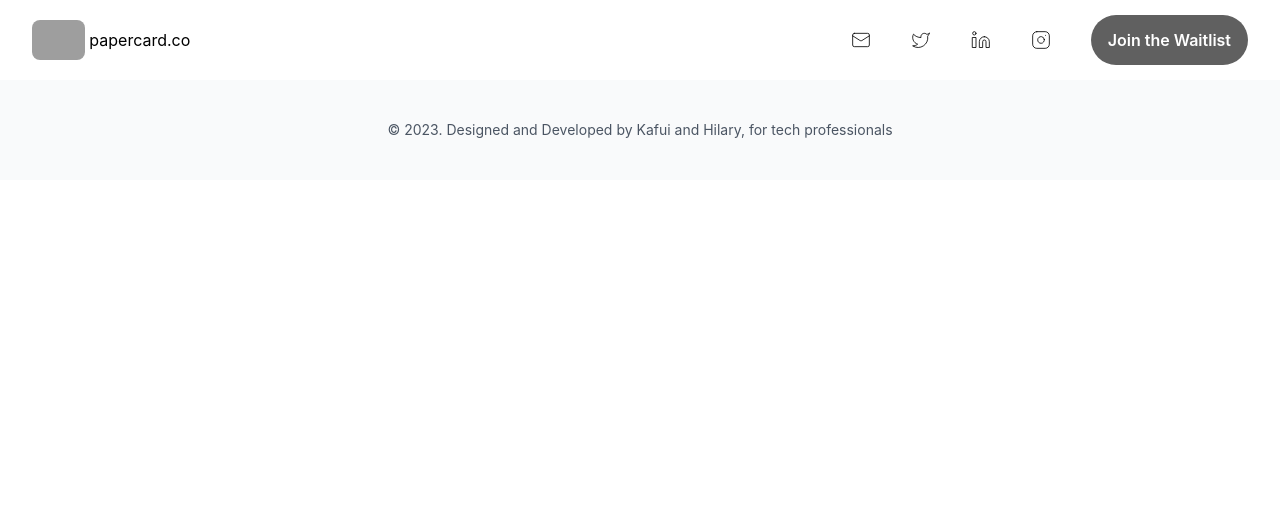
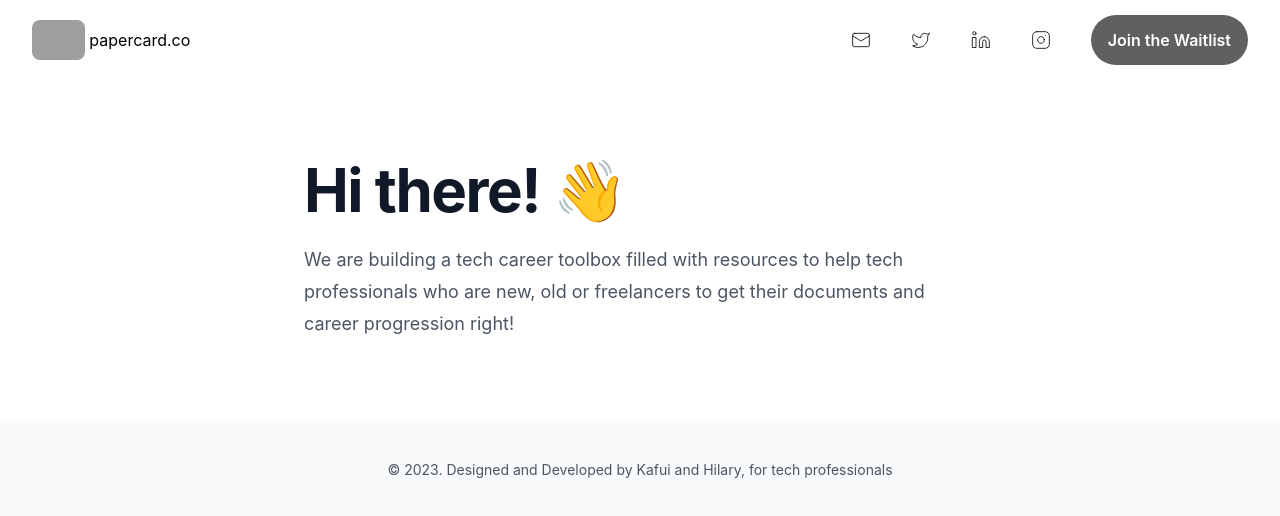
Before and after one commit to kafuikumah/papercard, a React (Create React App) app: page / in a window 1280 px wide. Shown: the top 516 px of the page. Built offline with nearby package versions, Linux system fonts and the light colour scheme; grey boxes are pictures that could not be loaded.

Commit message:
Add Welcome component

```diff
--- /dev/null
+++ b/src/components/Welcome.js
@@ -0,0 +1,30 @@
+import React from "react";
+import '../styles/Waitlist.css'
+import { Share } from 'lucide-react';
+
+function Welcome(props) {
+  console.log(props);
+  return (
+
+    <div className="bg-white">
+
+        <div className="mx-auto max-w-2xl py-20">
+            <h1 className="text-4xl font-bold tracking-tight text-gray-900 sm:text-6xl">
+              Hi there! 👋
+            </h1>
+            <p className="mt-6 text-lg leading-8 text-gray-600">
+            We are building a tech career toolbox filled with resources to help tech professionals who are new,
+             old or freelancers to get their documents and career progression right!
+            </p>
+
+            {/* <label className="mt-6 text-lg leading-8 text-gray-600">
+            <a href="#"> Share this website to help others <Share color="black" size={20} strokeWidth={1} /> </a>
+            </label> */}
+
+          </div>
+    </div>
+
+  );
+}
+
+export default Welcome;
--- a/src/pages/Main.js
+++ b/src/pages/Main.js
@@ -1,6 +1,7 @@
 import '../App.css';
 import Footer from '../components/Footer';
 import Navigation from '../components/Navigation';
+import Welcome from '../components/Welcome';
 
 
 
@@ -9,7 +10,7 @@ function Main() {
 
     <div className='container mx-auto'>
       <Navigation />
-
+        <Welcome />
       <Footer />
     </div>
   );
```
